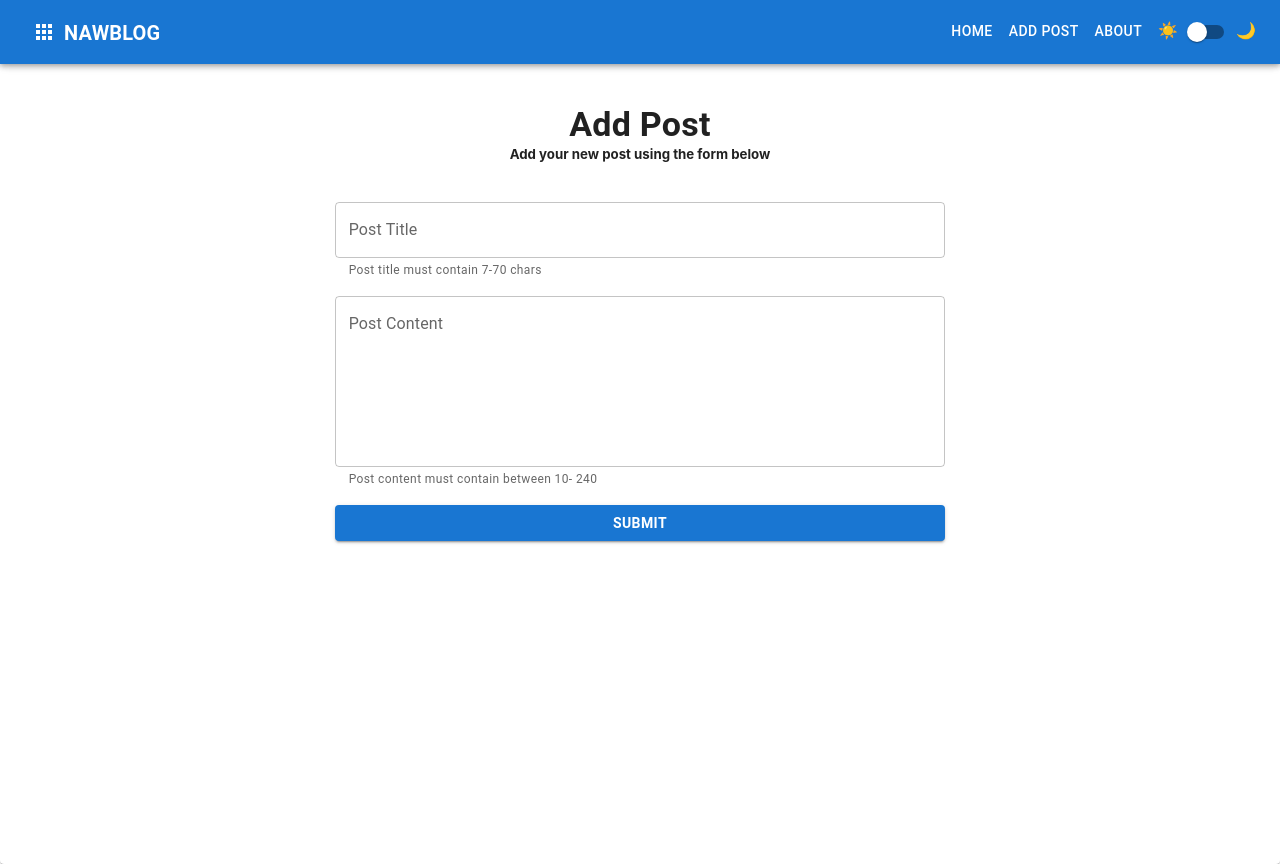
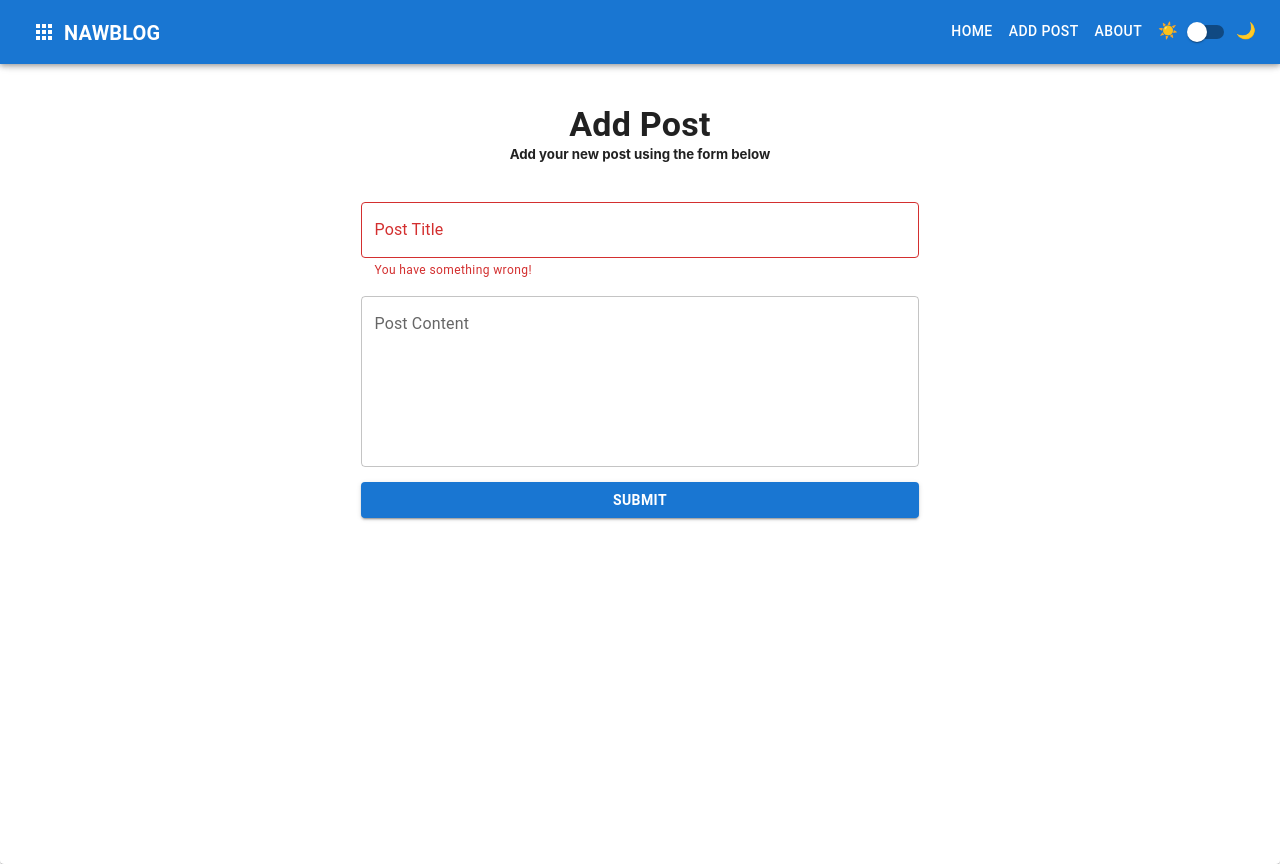
Before and after one commit to fifolio/Blogappy-Workshop, a React (Create React App) app: page /add-post in a window 1280 px wide. Built offline with nearby package versions, Linux system fonts and the light colour scheme.

Commit message:
version 5.6

```diff
--- a/src/components/forms/AddPost.jsx
+++ b/src/components/forms/AddPost.jsx
@@ -9,7 +9,8 @@
 export default function AddPost() {
   const [values, setValues] = useState({ title: "", body: "" });
 
-  // const [errors, setErrors] = useState();
+  const [errors, setErrors] = useState({});
+  errors.title = "You have something wrong!";
 
   const handleInputChange = (e) => {
     // Get the (Name of the Target), and Get the (value of the e)
@@ -32,6 +33,8 @@
 
   const handleSubmit = (e) => {
     e.preventDefault();
+
+    // Validation
   };
 
   return (
@@ -41,16 +44,16 @@
           <form onSubmit={handleSubmit}>
             <TextField
               name="title"
-              helperText="Post title must contain 7-70 chars"
               label="Post Title"
               fullWidth
               sx={style.form.element}
               value={values.title}
               onChange={handleInputChange}
+              error={!!errors.title} //! In JavaScript, the double exclamation operator (!!) converts an Object to Boolean.
+              helperText={errors.title && errors.title}
             />
             <TextField
               name="body"
-              helperText="Post content must contain between 10- 240"
               label="Post Content"
               fullWidth
               multiline
@@ -58,6 +61,8 @@
               sx={style.form.element}
               value={values.body}
               onChange={handleInputChange}
+              error={!!errors.body}
+              helperText={errors.body && errors.body}
             />
             <Btn
               type="submit"
```
